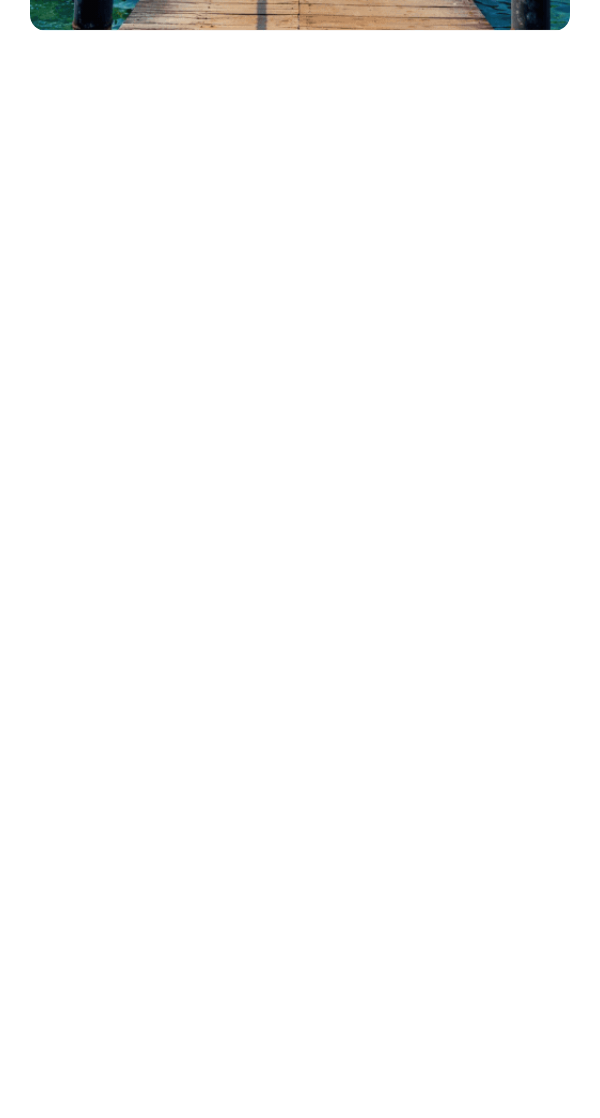
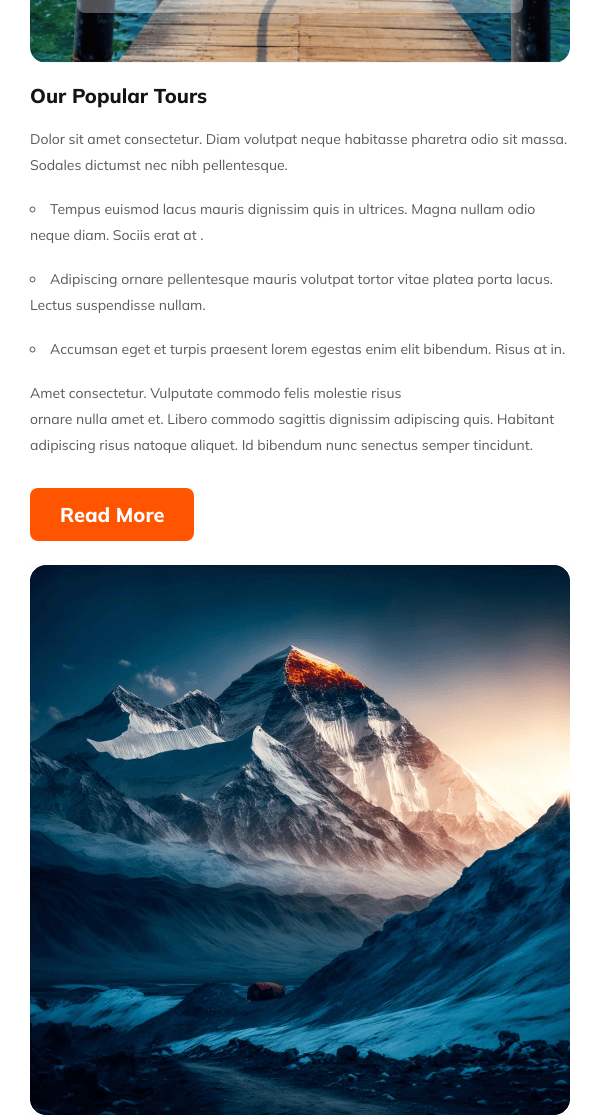
Before and after one commit to shafiqulislamsagor/B9A2-SM, a plain HTML site: page index.html in a window 600 px wide. Shown: the part 573-1691 px from the top of the page. Before the commit the page ends 800 px from the top, so only its background shows below. Drawn offline with Linux system fonts and the light colour scheme.

Commit message:
tours related parts completed

```diff
--- a/index.html
+++ b/index.html
@@ -35,6 +35,7 @@
                 <a href="#"><i class="fa-solid fa-bars"></i></a>
             </div>
         </nav>
+        <!-- banner related -->
         <article class="banner-container">
             <section class="banner">
                 <h2 class="banner-title">Explore Your Travel</h2>
@@ -62,7 +63,24 @@
         </article>
     </header>
     <!-- contain related / main related -->
-    <main></main>
+    <main>
+        <!-- tours related -->
+        <section class="tours-container">
+            <div class="tours-intru">
+                <h3 class="tours-title">Our Popular Tours</h3>
+                <p class="tours-description">Dolor sit amet consectetur. Diam volutpat neque habitasse pharetra odio sit massa. Sodales dictumst nec nibh pellentesque.</p>
+                <li class="tours-description">Tempus euismod lacus mauris dignissim quis in ultrices. Magna nullam odio neque diam. Sociis erat at .</li>
+                <li class="tours-description">Adipiscing ornare pellentesque mauris volutpat tortor vitae platea porta lacus. Lectus suspendisse nullam.</li>
+                <li class="tours-description"> Accumsan eget et turpis praesent lorem egestas enim elit bibendum. Risus at in.</li>
+                <p class="tours-description">Amet consectetur. Vulputate commodo felis molestie risus <br>
+                    ornare nulla amet et. Libero commodo sagittis dignissim adipiscing quis. Habitant adipiscing risus natoque aliquet. Id bibendum nunc senectus semper tincidunt. </p>
+                <button class="tours-btn">Read More</button>
+            </div>
+            <div class="tours-img">
+                <img src="Images/Rectangle 4.png" alt="">
+            </div>
+        </section>
+    </main>
     <!-- footer related -->
     <footer></footer>
     <!-- Font awesome icon link -->
--- a/style/responsive.css
+++ b/style/responsive.css
@@ -1,11 +1,11 @@
 /* Small device -> mobile */
 @media screen and (max-width:600px) {
-    header{
+    header ,main{
         width: 90%;
     }
     .menubar-container{
         padding-top: 20px;
-        margin-bottom: 20px;
+        padding-bottom: 32px;
     }
     .menu-item1 a img{
         max-width: 19%;
@@ -24,6 +24,9 @@
     form {
         flex-direction: column;
         gap: 16px;
+    }
+    .banner-container{
+        margin-bottom: 20px;
     }
     .banner{
         padding: 50px 0;
@@ -46,13 +49,29 @@
     select , #btn-banner{
         width: 96%;
     }
+    .tours-container{
+        flex-direction: column;
+        gap: 24px;
+    }
+    .tours-img{
+        width: 100%;
+    }
+    .tours-img > img{
+        max-width: 100%;
+    }
+    .tours-title{
+        font-size: 2rem;
+    }
+    .tours-description{
+        font-size: 1.4rem;
+    }
 }
 /* Medium device -> tablet */
 @media screen and (min-width:600px) and (max-width:992px) {
     .menu-item2  ul  li a {
         font-size: 1.6rem;
     }
-    header{
+    header , main{
         width: 90%;
     }
     .menubar-container{
@@ -91,4 +110,20 @@
     select , #btn-banner{
         width: 96%;
     }
+    .tours-container{
+        flex-direction: column;
+        gap: 24px;
+    }
+    .tours-img{
+        width: 100%;
+    }
+    .tours-img > img{
+        width: 100%;
+    }
+    /* .tours-title{
+        font-size: 2rem;
+    }
+    .tours-description{
+        font-size: 1.4rem;
+    } */
 }
--- a/style/style.css
+++ b/style/style.css
@@ -33,7 +33,7 @@ main {
     display: flex;
     justify-content: space-between;
     align-items: center;
-    padding-top: 52px;
+    padding: 52px 0;
 }
 
 .icon-title {
@@ -84,6 +84,7 @@ main {
     background-repeat: no-repeat;
     background-size: cover;
     border-radius: 16px;
+    margin-bottom: 100px;
 }
 
 .banner {
@@ -137,9 +138,9 @@ form {
     cursor: pointer;
 }
 
-input{
+input {
     width: 130px;
-    padding: 16px ;
+    padding: 16px;
     color: rgba(19, 19, 24, 0.50);
     font-size: 1.6rem;
     font-weight: 400;
@@ -148,9 +149,10 @@ input{
     background: #FFF;
     outline: 0;
 }
-select{
+
+select {
     width: 150px;
-    padding: 16px ;
+    padding: 16px;
     color: rgba(19, 19, 24, 0.50);
     font-size: 1.6rem;
     font-weight: 400;
@@ -160,3 +162,38 @@ select{
     outline: 0;
     cursor: pointer;
 }
+
+/* tours related style */
+.tours-container {
+    display: flex;
+    justify-content: space-between;
+    align-items: center;
+    gap: 50px;
+}
+
+.tours-title {
+    color: #131318;
+    font-size: 4rem;
+    font-weight: 800;
+}
+
+.tours-description {
+    color: rgba(19, 19, 24, 0.70);
+    font-size: 1.6rem;
+    font-weight: 400;
+    line-height: 26px;
+    margin-top: 18px;
+    list-style: circle;
+}
+
+.tours-btn {
+    color: #FFF;
+    font-size: 2rem;
+    font-weight: 800;
+    border-radius: 8px;
+    background: #FF5400;
+    padding: 14px 30px;
+    margin-top: 30px;
+    border: 0;
+    cursor: pointer;
+}
```
